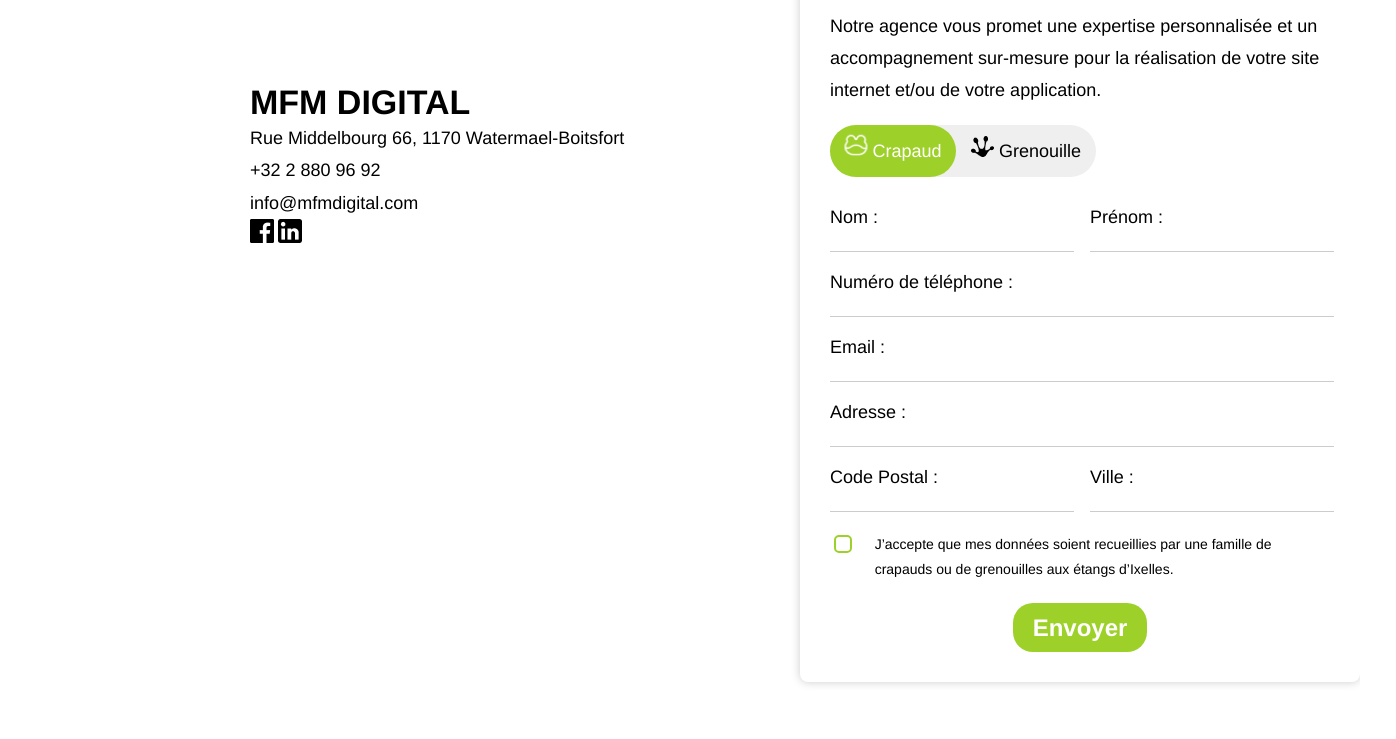
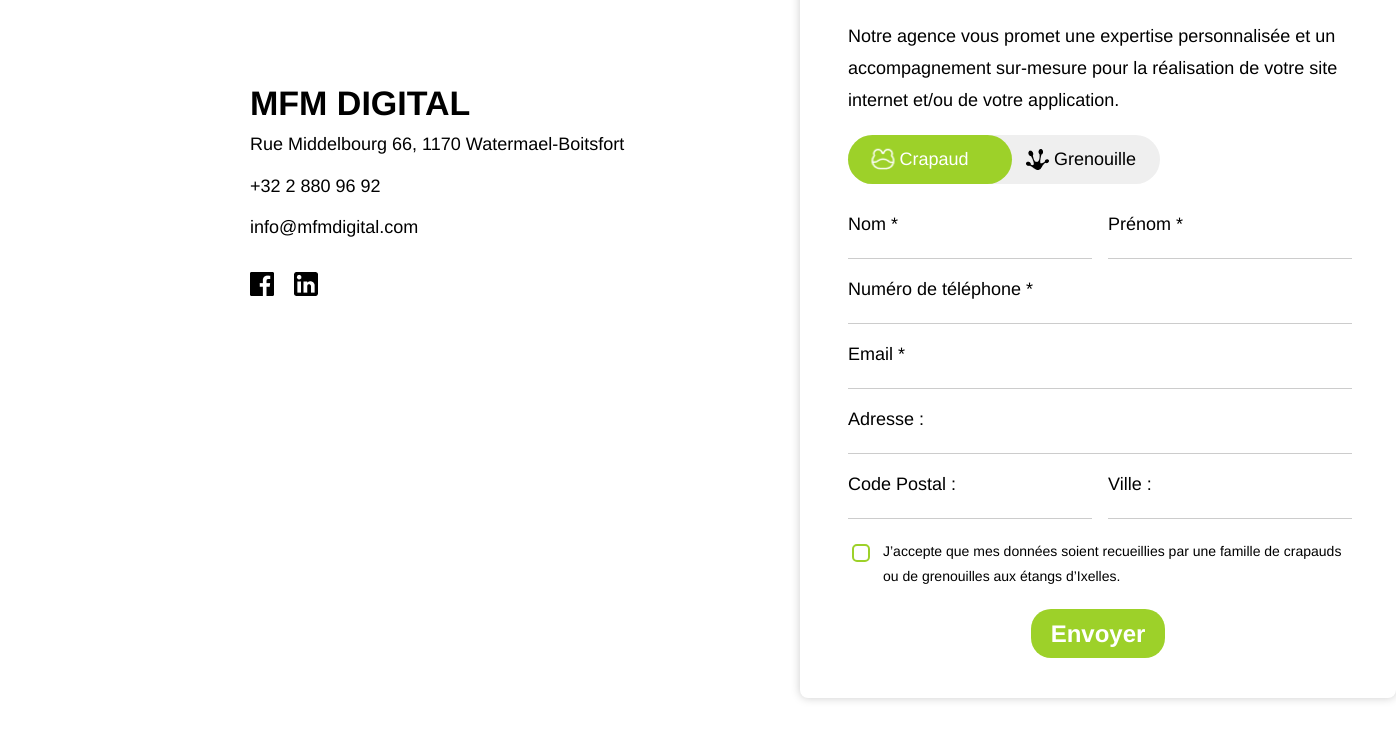
Before and after one commit to Karim1190/Formulaire-contact-grenouille-crapaud, a plain HTML site: page index.html in a window 1280 px wide. Shown: the part 505-1244 px from the top of the page, 1396 px wide, since content can reach past the window. Drawn offline with nearby package versions, Linux system fonts and the light colour scheme.

Commit message:
SET SLIDER + SET FORMULAIRE + SET CHECKbox

```diff
--- a/css/style.css
+++ b/css/style.css
@@ -45,7 +45,7 @@ p {
 .form-container {
     position: absolute;
     background-color: #ffff;
-    padding: 30px;
+    padding: 40px 48px;
     border-radius: 8px;
     width: 500px;
     top: 400px;
@@ -106,25 +106,28 @@ p {
 /* Styles pour les cases à cocher non cochées */
 .form-group input[type="checkbox"] {
     appearance: none;
-    width: 25px;
+    width: 18px;
     height: 18px;
     border-radius: 5px;
     background-color: #fff;
     border: 2px solid #9DD129;
     cursor: pointer;
-
-
+    flex-shrink: 0; /* Empêche la case à cocher d'être écrasée */
+    margin-top: 5px;
 }
 
 /* Styles pour les cases à cocher cochées */
 .form-group input[type="checkbox"]:checked {
     background-color: #9DD129; /* Couleur de fond verte lorsque la case à cocher est cochée */
+    border: 2px solid #fff; /* Bordure blanche */
+    box-shadow: 0 0 0 2px #9DD129; /* Bordure verte à l'extérieur */
 
 }
 
 /* Alignement du texte à cocher*/
 .aligntextCaseCocher {
     display: flex;
+    align-items: flex-start;
 }
 
 .labelTextACocher{
@@ -132,7 +135,8 @@ p {
     font-family: Helvetica, sans-serif;
     font-weight: 300;
     line-height: 25.2px;
-    margin-left: 20px;
+    margin-left: 10px;
+
 }
 
 /* Mise en page en ligne pour les éléments du formulaire */
@@ -149,34 +153,39 @@ p {
 
 /* Conteneur pour le slider */
 .slider-container {
-    display: inline-flex;
+    display: flex;
+    justify-content: space-between;
+    align-items: center;
     position: relative;
     border-radius: 50px;
     margin-bottom: 30px;
-     background-color: #EFEFEF;
+    background-color: #EFEFEF;
+    width: 312px;
+
 }
 
 /* Style du slider */
 .slider {
     position: absolute;
     height: 100%;
-    width: 0;
     background-color: #9DD129;
-    transition: transform 0.3s ease, width 0.3s ease;
+    transition: transform 0.3s ease,0.3s ease;
     z-index: 1;
     border-radius: 50px;
+    width: 150px;
+    padding-left: 14px;
+
 }
 
 /* Style pour les box du slider */
 .box {
     position: relative;
-    padding: 10px 15px;
+    padding: 14px 24px;
     cursor: pointer;
-    transition: width 0.3s ease;
+    transition: 0.3s ease;
     font-size: 18px;
     font-family: Helvetica, sans-serif;
     font-weight: 300;
-    line-height: 32.4px;
 }
 
 /* Style pour les informations affichées sur le slider */
@@ -199,14 +208,27 @@ p {
     width: 23px;
     height: 21px;
     margin-right: 5px;
+
 }
 
-/* Affichage des informations lorsqu'actif */
+/* Affichage des informations actif */
 .info.active {
     display: flex;
     flex-direction: row-reverse;
+    align-items: center;
 }
 
+/* Affichage des informations non actif */
+
+.pasActiv{
+    display: flex;
+    align-items: center;
+
+}
+.pasActiv img{
+    margin-right: 5px;
+}
+/*---/*
 /* Adresse */
 /* Bloc pour l'adresse */
 .adresse-block {
@@ -221,6 +243,7 @@ p {
 .adresse-block h1,
 .adresse-block p {
     margin: 0;
+    line-height: 41.3px;
 }
 
 /* Mise en page en ligne pour l'adresse et le formulaire */
@@ -229,6 +252,10 @@ p {
     display: inline-block;
     vertical-align: top;
     margin-right: 20px;
+}
+.adresse-block img{
+    margin-right: 16px;
+    margin-top: 24px;
 }
 
 /* Responsive Design */
--- a/index.html
+++ b/index.html
@@ -34,13 +34,18 @@
         <div class="slider-container">
                 <div class="slider"></div>
                 <div class="box" id="box1" onclick="slide('box1')">
+                    <div class="pasActiv">
                     <img src="img/CrapaudNoir.png" alt="">
                     Crapaud
+                    </div>
                 <div class="info" id="infoBox1">Crapaud<img src="img/Crapaud.png" alt=""></div>
                 </div>
+
                 <div class="box" id="box2" onclick="slide('box2')">
-                    <img src="img/Grenouille.png" alt="">
-                  Grenouille
+                    <div class="pasActiv">
+                     <img src="img/Grenouille.png" alt="">
+                    Grenouille
+                   </div>
                     <div class="info" id="infoBox2">Grenouille <img src="img/GrenouilleBlanc.png" alt=""></div>
                 </div>
             </div>
@@ -48,22 +53,22 @@
             <!--label et input-->
             <div class="form-inline">
                 <div class="form-group">
-                    <label class="form-label" for="nom">Nom :</label>
+                    <label class="form-label" for="nom">Nom *</label>
                     <input class="form-input" type="text" id="nom" name="nom" required>
                 </div>
 
                 <div class="form-group">
-                    <label class="form-label" for="prenom">Prénom :</label>
+                    <label class="form-label" for="prenom">Prénom *</label>
                     <input class="form-input" type="text" id="prenom" name="prenom" required>
                  </div>
             </div>
             <div class="form-group">
-                <label class="form-label" for="phone">Numéro de téléphone :</label>
+                <label class="form-label" for="phone">Numéro de téléphone *</label>
                 <input class="form-input" type="tel" id="phone" name="phone" required>
             </div>
 
             <div class="form-group">
-                <label class="form-label" for="email">Email :</label>
+                <label class="form-label" for="email">Email *</label>
                 <input class="form-input" type="email" id="email" name="email" required>
             </div>
 
--- a/js/script.js
+++ b/js/script.js
@@ -16,9 +16,12 @@ function slide(boxId) {
     const boxRect = box.getBoundingClientRect();
     const sliderRect = slider.parentElement.getBoundingClientRect();
 
+
+
     // Calculez la position de la box par rapport au slider
     const offset = boxRect.left - sliderRect.left;
-    const width = boxRect.width;
+    const width = "150px";
+
 
     // Appliquez la transformation et la largeur au slider pour obtenir l'effet de glissement
     slider.style.transform = `translateX(${offset}px)`;
```
